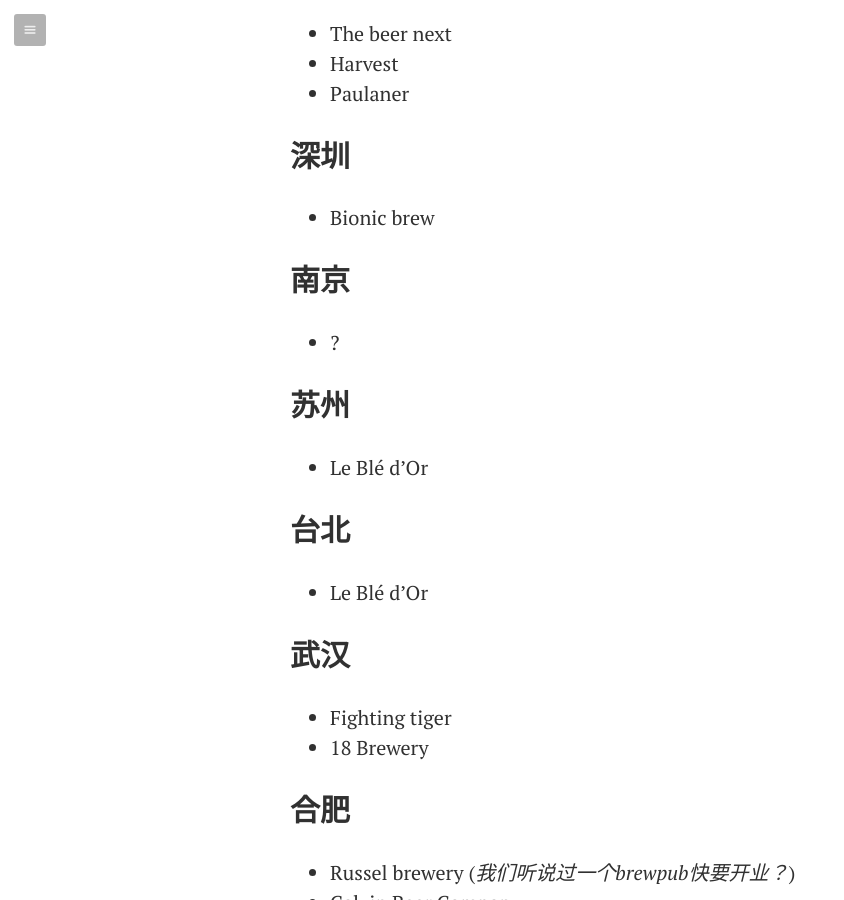
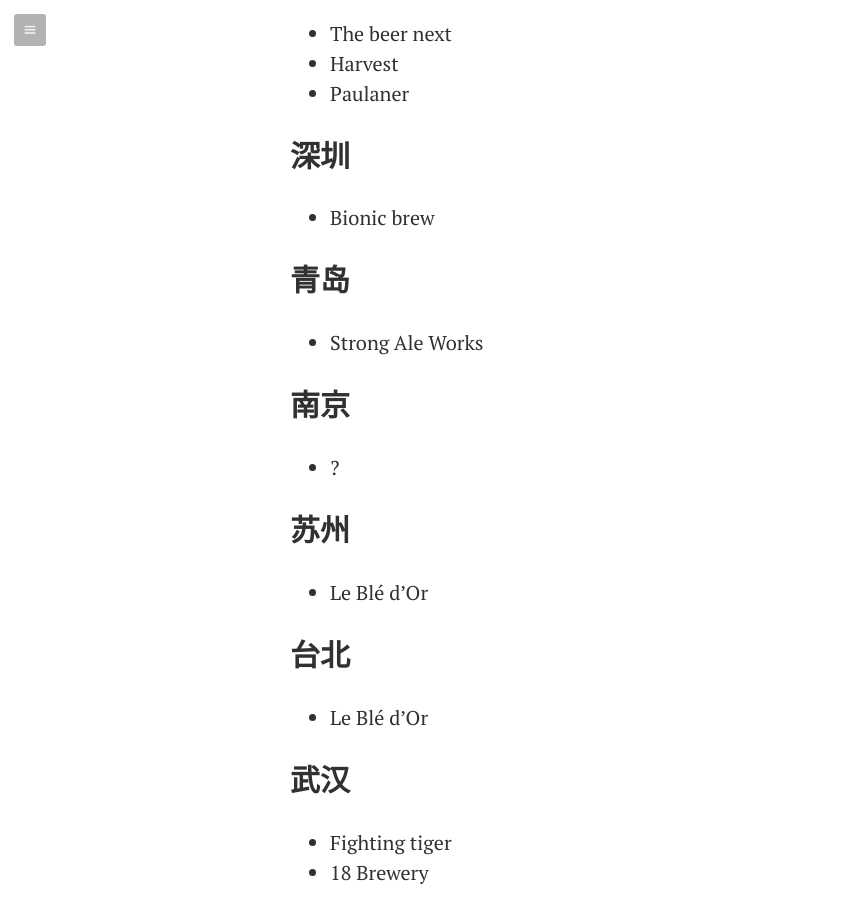
Before and after one commit to darryl-snow/khs, a Jekyll site: the page built from _posts/zh/2014-09-18-zhongguo-de-jingniang-pijiu.md, in a window 1280 px wide and 900 px high, scrolled down 2061 px. Shown: the whole window, without its empty margins (0-844 px from the left). Built offline with Jekyll 4.4.1, drawn with Linux system fonts in a browser that asks for light colours; Markdown is read by kramdown in place of the engine named in the settings.

Commit message:
add strong ale works to craft beer in china list

```diff
--- a/_posts/zh/2014-09-18-zhongguo-de-jingniang-pijiu.md
+++ b/_posts/zh/2014-09-18-zhongguo-de-jingniang-pijiu.md
@@ -49,6 +49,10 @@
 
 - Bionic brew
 
+## 青岛
+
+- Strong Ale Works
+
 ## 南京
 
 - ?
```
Also changed, not shown: _posts/en/2014-09-18-craft-beer-in-china.md (+4 -0 lines).
